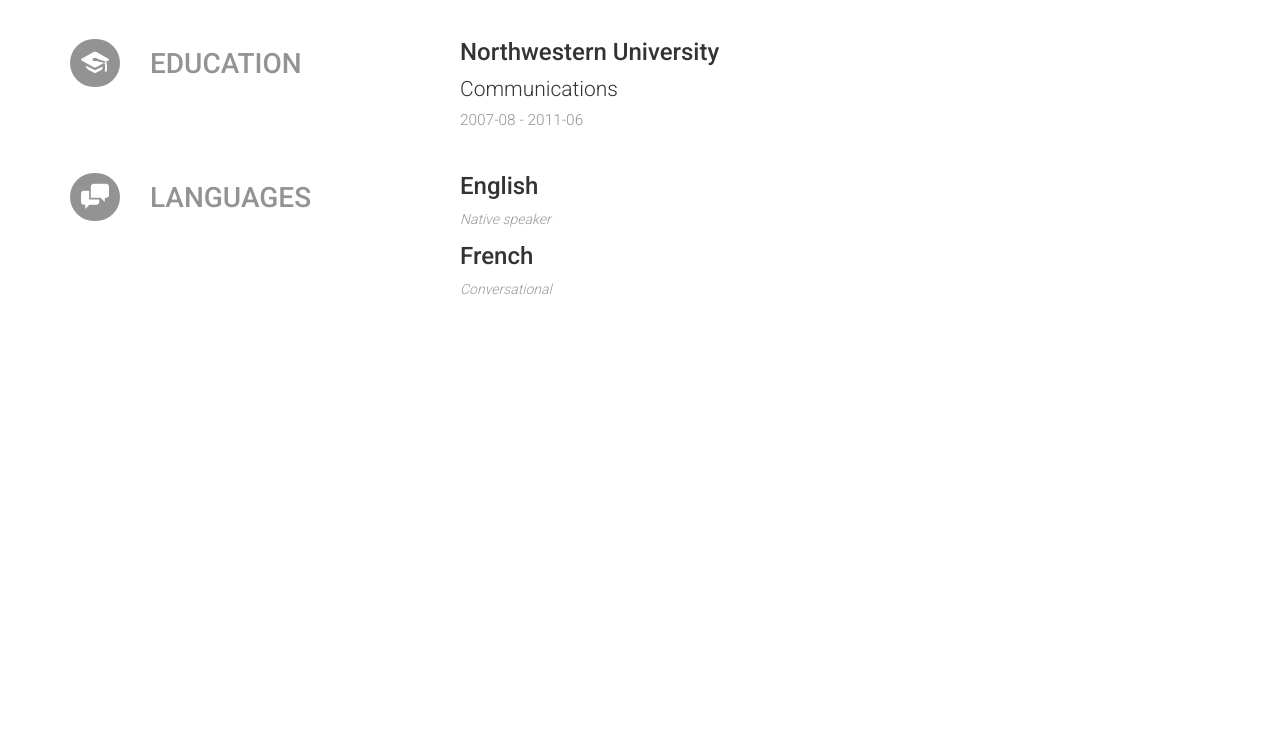
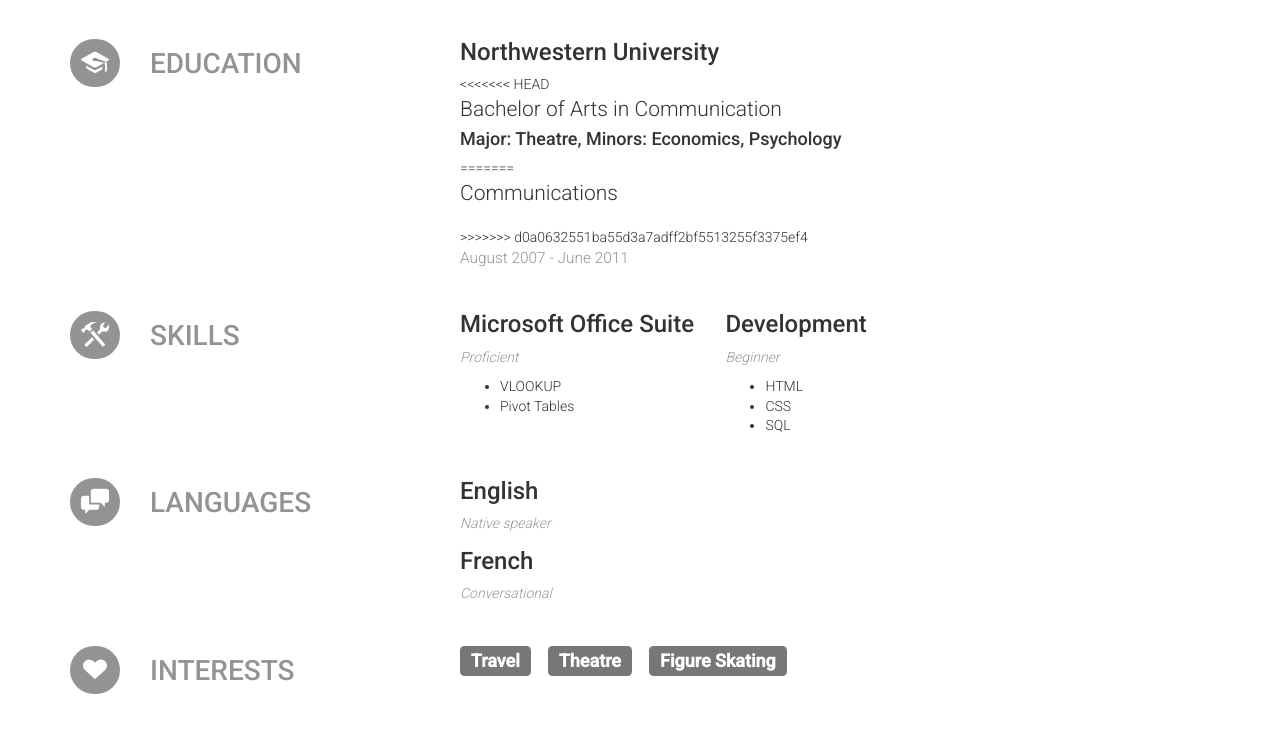
Before and after one commit to jessicalbrody/jessicalbrody.github.io, a plain HTML site: page index.html in a window 1280 px wide. Shown: the part 1027-1760 px from the top of the page. Before the commit the page ends 1368 px from the top, so only its background shows below. Drawn offline with nearby package versions, Linux system fonts and the light colour scheme.

Commit message:
Update date formats and add skills and interests.

```diff
--- a/index.html
+++ b/index.html
@@ -505,7 +505,7 @@
 							</div>
 							<div class="email">
 								<icon class="entypo-mail"></icon>
-								<a href="/cdn-cgi/l/email-protection#b0dad5c3c3d9d3d19edc9ed2c2dfd4c9f0d7ddd1d9dc9ed3dfdd"><span class="__cf_email__" data-cfemail="4e242b3d3d272d2f6022602c3c212a370e29232f2722602d2123">[email&#160;protected]</span><script data-cfhash='f9e31' type="text/javascript">/* <![CDATA[ */!function(t,e,r,n,c,a,p){try{t=document.currentScript||function(){for(t=document.getElementsByTagName('script'),e=t.length;e--;)if(t[e].getAttribute('data-cfhash'))return t[e]}();if(t&&(c=t.previousSibling)){p=t.parentNode;if(a=c.getAttribute('data-cfemail')){for(e='',r='0x'+a.substr(0,2)|0,n=2;a.length-n;n+=2)e+='%'+('0'+('0x'+a.substr(n,2)^r).toString(16)).slice(-2);p.replaceChild(document.createTextNode(decodeURIComponent(e)),c)}p.removeChild(t)}}catch(u){}}()/* ]]> */</script></a>
+								<a href="/cdn-cgi/l/email-protection#32585741415b51531c5e1c50405d564b72555f535b5e1c515d5f"><span class="__cf_email__" data-cfemail="4f252a3c3c262c2e6123612d3d202b360f28222e2623612c2022">[email&#160;protected]</span><script data-cfhash='f9e31' type="text/javascript">/* <![CDATA[ */!function(t,e,r,n,c,a,p){try{t=document.currentScript||function(){for(t=document.getElementsByTagName('script'),e=t.length;e--;)if(t[e].getAttribute('data-cfhash'))return t[e]}();if(t&&(c=t.previousSibling)){p=t.parentNode;if(a=c.getAttribute('data-cfemail')){for(e='',r='0x'+a.substr(0,2)|0,n=2;a.length-n;n+=2)e+='%'+('0'+('0x'+a.substr(n,2)^r).toString(16)).slice(-2);p.replaceChild(document.createTextNode(decodeURIComponent(e)),c)}p.removeChild(t)}}catch(u){}}()/* ]]> */</script></a>
 							</div>
 						</div>
 						<section id="location">
@@ -612,14 +612,21 @@
 			<div class="item">
 				<h3 class="institution">Northwestern University</h3>
 				<div class="area">
+<<<<<<< HEAD
+					<p class="lead">Bachelor of Arts in Communication</p>
+				</div>
+				<div class="studyType">
+					<h4>Major: Theatre, Minors: Economics, Psychology</h4>
+=======
 					<p class="lead">Communications</p>
+>>>>>>> d0a0632551ba55d3a7adff2bf5513255f3375ef4
 				</div>
 				<div class="date">
 					<span class="startDate">
-						2007-08
+						August 2007
 					</span>
 					<span class="endDate">
-						- 2011-06
+						- June 2011
 					</span>
 				</div>
 			</div>
@@ -628,6 +635,41 @@
 
 
 
+	<section id="skills" class="row">
+		<div class="col-sm-4">
+			<div class="row">
+				<div class="col-xs-2">
+					<icon class="large entypo-tools"></icon>
+				</div>
+				<div class="col-xs-10">
+					<h2 class="section-title">Skills</h2>
+				</div>
+			</div>
+		</div>
+		<div class="col-sm-8">
+			<div class="item">
+				<h3 class="name">Microsoft Office Suite</h3>
+				<div class="level">
+					<p><em>Proficient</em></p>
+				</div>
+				<ul class="keywords">
+					<li>VLOOKUP</li>
+					<li>Pivot Tables</li>
+				</ul>
+			</div>
+			<div class="item">
+				<h3 class="name">Development</h3>
+				<div class="level">
+					<p><em>Beginner</em></p>
+				</div>
+				<ul class="keywords">
+					<li>HTML</li>
+					<li>CSS</li>
+					<li>SQL</li>
+				</ul>
+			</div>
+		</div>
+	</section>
 
 	<section id="languages" class="row">
 		<div class="col-sm-4">
@@ -656,6 +698,29 @@
 		</div>
 	</section>
 
+	<section id="interests" class="row">
+		<div class="col-sm-4">
+			<div class="row">
+				<div class="col-xs-2">
+					<icon class="large entypo-heart"></icon>
+				</div>
+				<div class="col-xs-10">
+					<h2 class="section-title">Interests</h2>
+				</div>
+			</div>
+		</div>
+		<div class="col-sm-4">
+			<div class="item">
+				<h3><span class="label label-default label-lg">Travel</span></h3>
+			</div>
+			<div class="item">
+				<h3><span class="label label-default label-lg">Theatre</span></h3>
+			</div>
+			<div class="item">
+				<h3><span class="label label-default label-lg">Figure Skating</span></h3>
+			</div>
+		</div>
+	</section>
 
 
 	</div>
```
